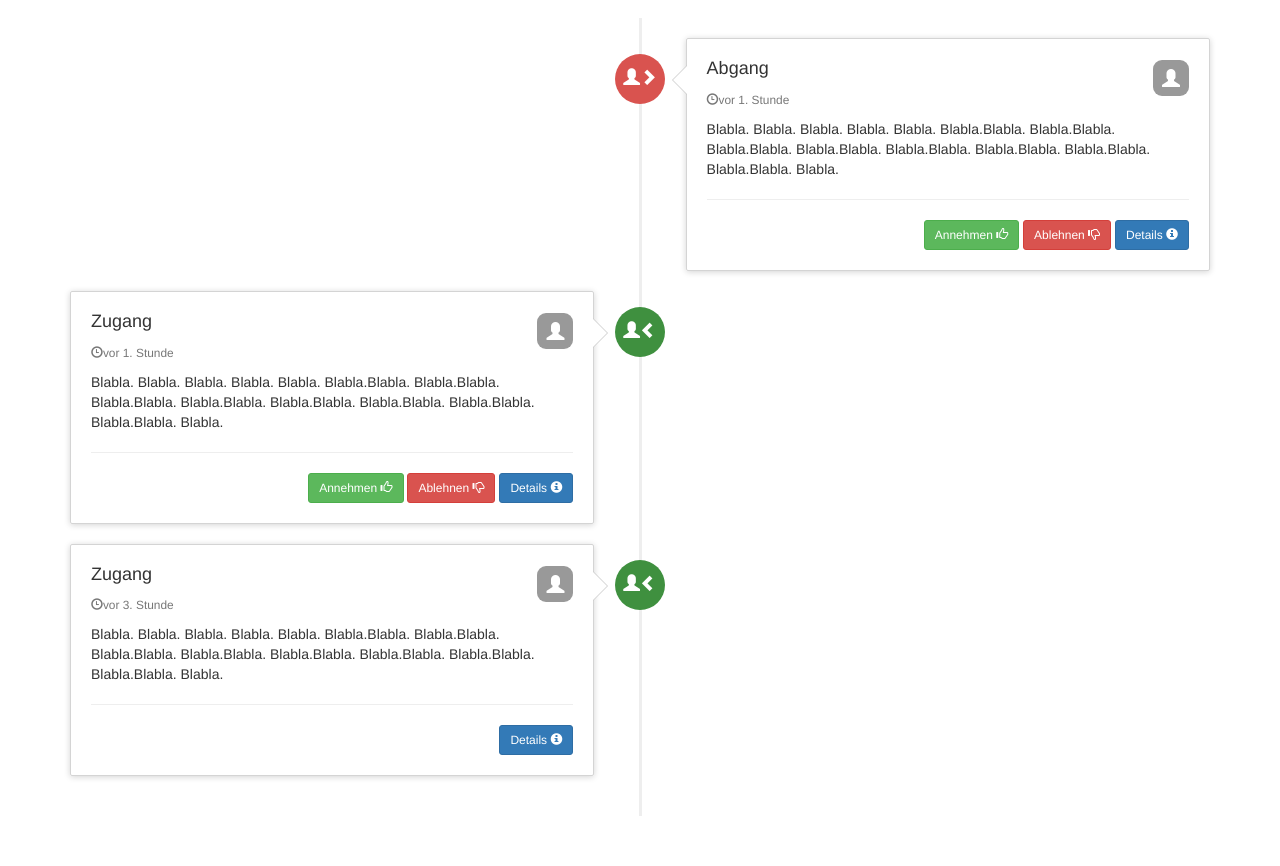
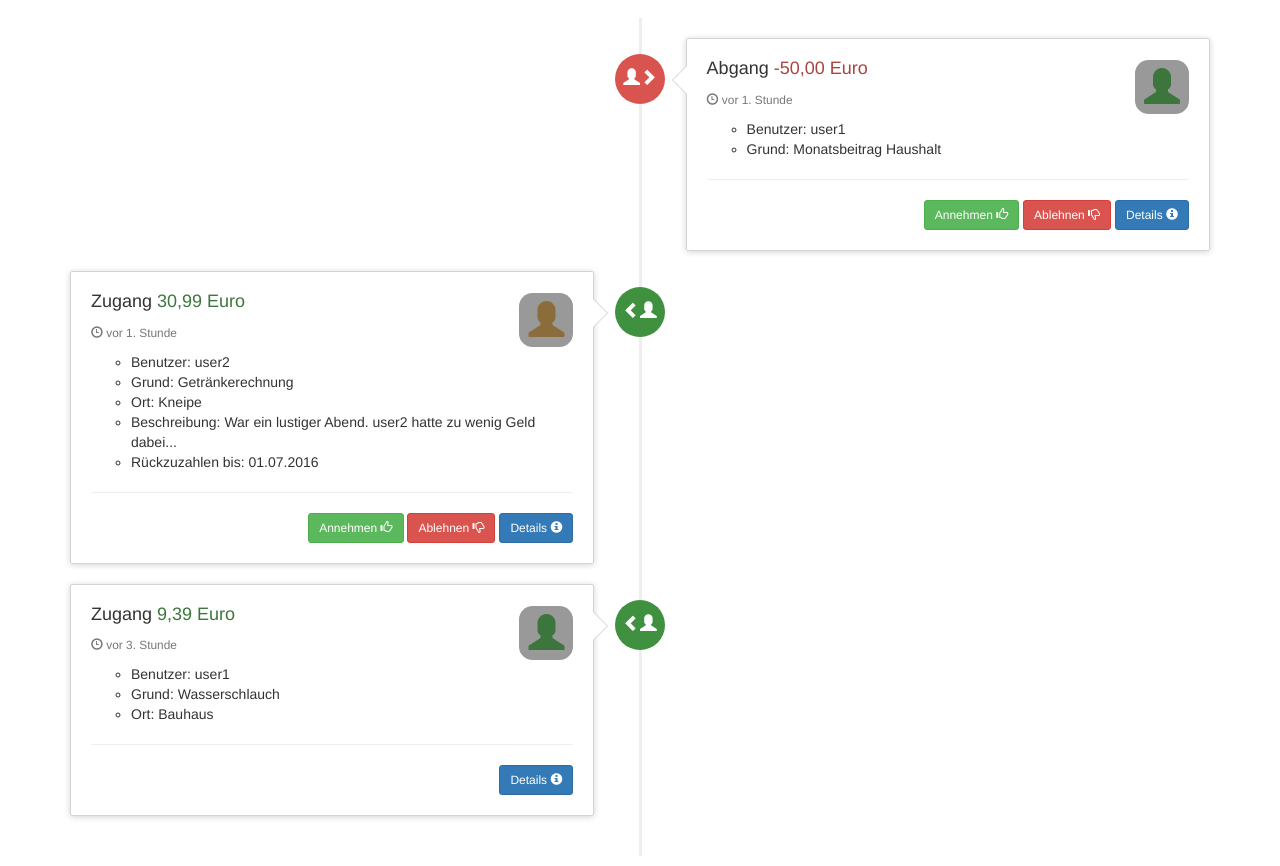
Before and after one commit to mulenatic/wimdk, a website: page index.html in a window 1280 px wide. Shown: the part 54-920 px from the top of the page. Before the commit the page ends 880 px from the top, so only its background shows below. Drawn offline with nearby package versions, Linux system fonts and the light colour scheme.

Commit message:
Some further layout improvement.

```diff
--- a/index.html
+++ b/index.html
@@ -10,11 +10,10 @@
     <style>
 
      .userThumbnail {
-	 color: #fff;
-	 width: 2em;
-	 height: 2em;
-	 line-height: 2em;
-	 font-size: 1em;
+	 width: 1.5em;
+	 height: 1.5em;
+	 line-height: 1.5em;
+	 font-size: 2em;
 	 text-align: center;
 	 background-color: #999999;
 	 z-index: 100;
@@ -60,12 +59,15 @@
 		<div class="timeline-badge danger"><i class="glyphicon glyphicon-user"></i><i class="glyphicon glyphicon-chevron-right"></i></div>
 		<div class="timeline-panel">
 		    <div class="timeline-heading">
-			<h4 class="timeline-title">Abgang <i class="glyphicon glyphicon-user userThumbnail pull-right"></i></h4>
-			<p><small class="text-muted"><i class="glyphicon glyphicon-time"></i>vor 1. Stunde</small></p>
+			<h4 class="timeline-title">Abgang <span class="text-danger">-50,00 Euro</span><i class="glyphicon glyphicon-user userThumbnail text-success pull-right"></i></h4>
+			<p><small class="text-muted"><i class="glyphicon glyphicon-time"></i> vor 1. Stunde</small></p>
 		    </div>
 		    <div class="timeline-body">
 			<div>
-			    Blabla. Blabla. Blabla. Blabla. Blabla. Blabla.Blabla. Blabla.Blabla. Blabla.Blabla. Blabla.Blabla. Blabla.Blabla. Blabla.Blabla. Blabla.Blabla. Blabla.Blabla. Blabla.
+			    <ul>
+				<li>Benutzer: user1</li>
+				<li>Grund: Monatsbeitrag Haushalt</li>
+			    </ul>
 			</div>
 			<hr>
 			<div class="btn-group-sm pull-right">
@@ -78,15 +80,21 @@
 	    </li>
 
 	    <li>
-		<div class="timeline-badge success"><i class="glyphicon glyphicon-user"></i><i class="glyphicon glyphicon-chevron-left"></i></div>
+		<div class="timeline-badge success"><i class="glyphicon glyphicon-chevron-left"></i><i class="glyphicon glyphicon-user"></i></div>
 		<div class="timeline-panel">
 		    <div class="timeline-heading">
-			<h4 class="timeline-title">Zugang <i class="glyphicon glyphicon-user userThumbnail pull-right"></i></h4>
-			<p><small class="text-muted"><i class="glyphicon glyphicon-time"></i>vor 1. Stunde</small></p>
+			<h4 class="timeline-title">Zugang  <span class="text-success">30,99 Euro</span><i class="glyphicon glyphicon-user userThumbnail text-warning pull-right"></i></h4>
+			<p><small class="text-muted"><i class="glyphicon glyphicon-time"></i> vor 1. Stunde</small></p>
 		    </div>
 		    <div class="timeline-body">
 			<div>
-			    Blabla. Blabla. Blabla. Blabla. Blabla. Blabla.Blabla. Blabla.Blabla. Blabla.Blabla. Blabla.Blabla. Blabla.Blabla. Blabla.Blabla. Blabla.Blabla. Blabla.Blabla. Blabla.
+			    <ul>
+				<li>Benutzer: user2</li>
+				<li>Grund: Getränkerechnung</li>
+				<li>Ort: Kneipe</li>
+				<li>Beschreibung: War ein lustiger Abend. user2 hatte zu wenig Geld dabei...</li>
+				<li>Rückzuzahlen bis: 01.07.2016</li>
+			    </ul>
 			</div>
 			<hr>
 			<div class="btn-group-sm pull-right">
@@ -99,15 +107,19 @@
 	    </li>
 
 	    <li>
-		<div class="timeline-badge success"><i class="glyphicon glyphicon-user"></i><i class="glyphicon glyphicon-chevron-left"></i></div>
+		<div class="timeline-badge success"><i class="glyphicon glyphicon-chevron-left"></i><i class="glyphicon glyphicon-user"></i></div>
 		<div class="timeline-panel">
 		    <div class="timeline-heading">
-			<h4 class="timeline-title">Zugang <i class="glyphicon glyphicon-user userThumbnail pull-right"></i></h4>
-			<p><small class="text-muted"><i class="glyphicon glyphicon-time"></i>vor 3. Stunde</small></p>
+			<h4 class="timeline-title">Zugang <span class="text-success">9,39 Euro</span><i class="glyphicon glyphicon-user userThumbnail text-success pull-right"></i></h4>
+			<p><small class="text-muted"><i class="glyphicon glyphicon-time"></i> vor 3. Stunde</small></p>
 		    </div>
 		    <div class="timeline-body">
 			<div>
-			    Blabla. Blabla. Blabla. Blabla. Blabla. Blabla.Blabla. Blabla.Blabla. Blabla.Blabla. Blabla.Blabla. Blabla.Blabla. Blabla.Blabla. Blabla.Blabla. Blabla.Blabla. Blabla.
+			    <ul>
+				<li>Benutzer: user1</li>
+				<li>Grund: Wasserschlauch</li>
+				<li>Ort: Bauhaus</li>
+			    </ul>
 			</div>
 			<hr>
 			<div class="btn-group-sm pull-right">
@@ -120,5 +132,5 @@
 	</ul>
 
 
-    </div>
+		</div>
 </body>
```
